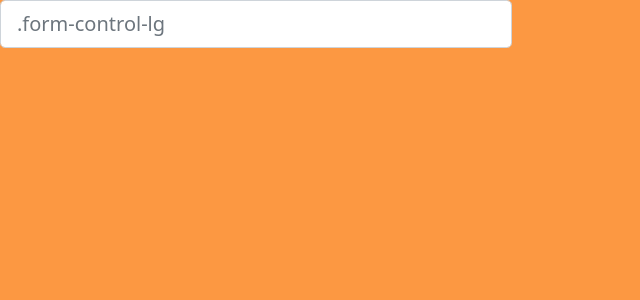
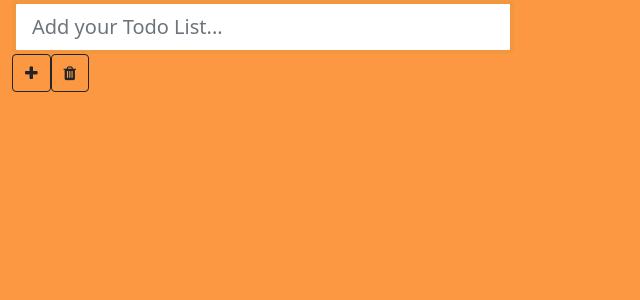
Before and after one commit to ivymmurithi/order-of-the-day, an Angular app: page / in a window 1280 px wide. Shown: the top 300 px of the page, without its empty margins (0-640 px from the left). Built offline with nearby package versions, Linux system fonts and the light colour scheme.

Commit message:
form, add, delete

```diff
--- a/src/app/app.component.css
+++ b/src/app/app.component.css
@@ -1,3 +1,12 @@
 .userform {
   width: 40%;
 }
+
+input {
+    border: 4px solid #F29740;
+}
+
+.container-fluid {
+    justify-content: center;
+    align-items: center;
+}
--- a/src/app/app.component.html
+++ b/src/app/app.component.html
@@ -1,4 +1,8 @@
-<form action="">
-  <input class="form-control form-control-lg userform" type="text" placeholder=".form-control-lg"
-    aria-label=".form-control-lg example">
-</form>
+<div class="container-fluid">
+  <form action="">
+    <input class="form-control form-control-lg userform" type="text" placeholder="Add your Todo List..."
+      aria-label=".form-control-lg example">
+      <button type="submit" class="btn btn-outline-dark"><i class="fa fa-solid fa-plus"></i></button>
+      <button type="submit" class="btn btn-outline-dark"><i class="fa fa-solid fa-trash"></i></button>
+  </form>
+</div>
```
Also changed, not shown: angular.json (line endings or trailing spaces), src/styles.css (line endings or trailing spaces).
